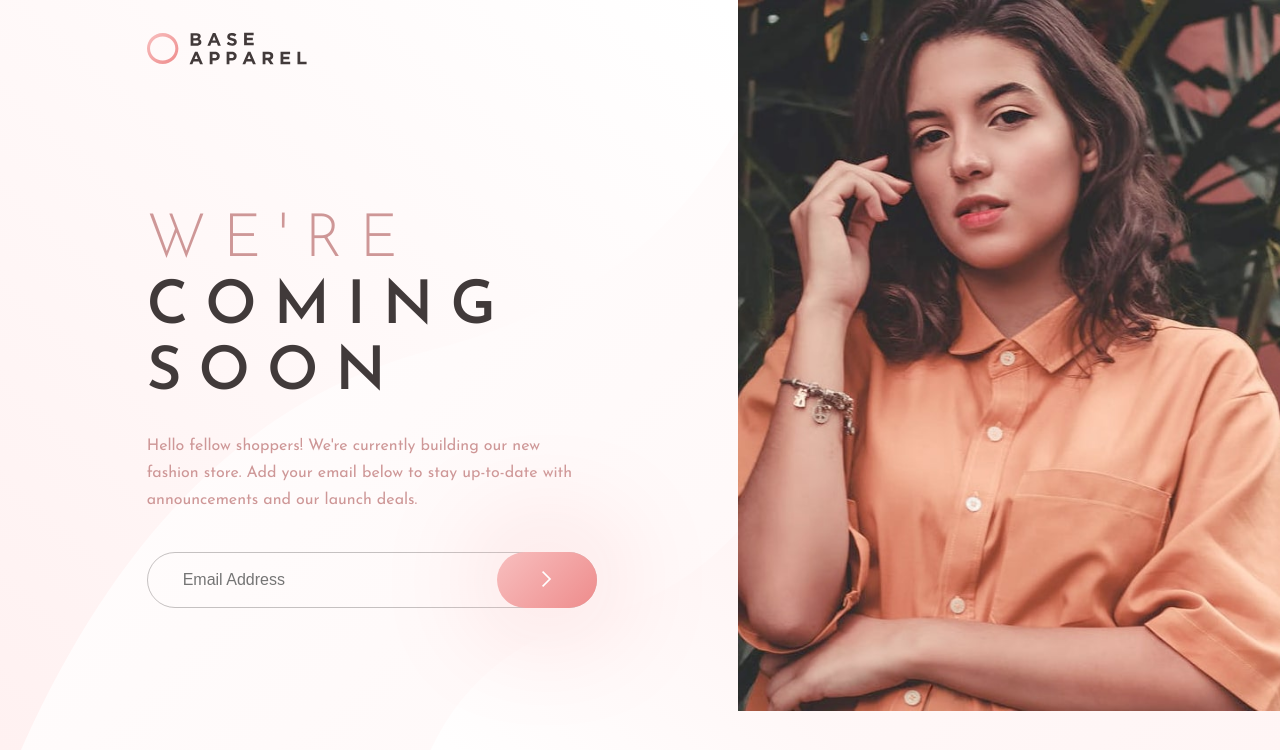
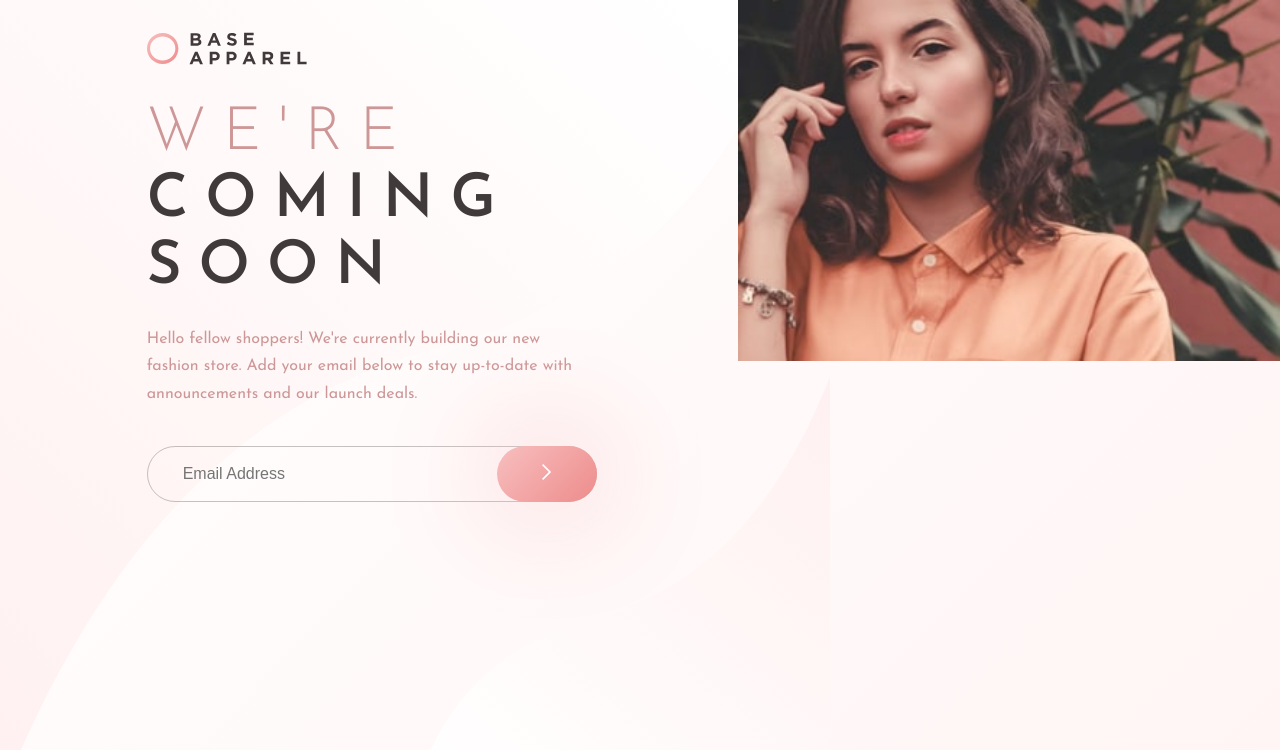
Before and after one commit to edsonv/base-apparel-coming-soon, a React (Create React App) app: page / in a window 1280 px wide. Shown: the top 750 px of the page. Built offline with nearby package versions, Linux system fonts and the light colour scheme.

Commit message:
Se modifica proiedad srcSet

```diff
--- a/src/views/Home.jsx
+++ b/src/views/Home.jsx
@@ -18,7 +18,7 @@ const Home = () => {
           </form>
         </header>
         <aside className="aside">
-          <img className="image" src={ HeroMobile } srcSet={ `${HeroMobile} 991w, ${HeroDesktop} 992w` } alt="" />
+          <img className="image" src={ HeroMobile } srcSet={ `${HeroDesktop} 992w, ${HeroMobile}` } alt="" />
         </aside>
       </section>
     </>
```
